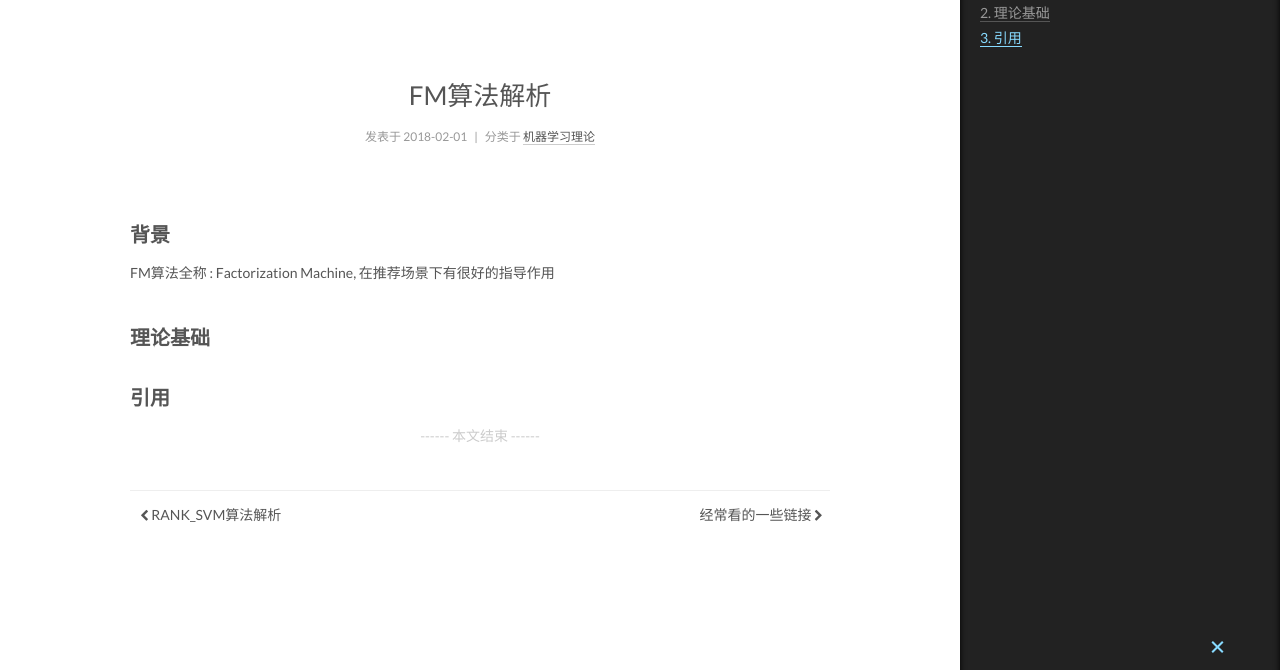
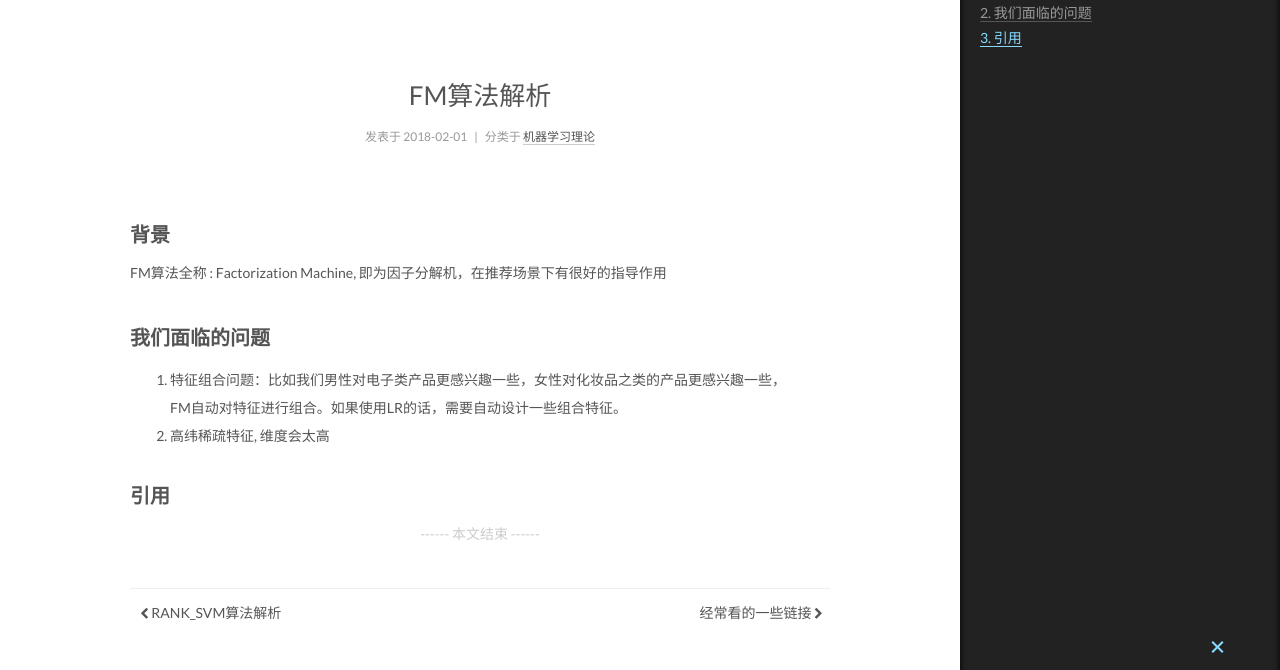
Before and after one commit to c00h00g/c00h00g.github.io, a plain HTML site: page 2018/02/01/FM算法解析/index.html in a window 1280 px wide. Shown: the part 94-764 px from the top of the page. Drawn offline with nearby package versions, Linux system fonts and the light colour scheme; some packages are replaced by stand-ins of ours; a script that the page names is missing.

Commit message:
Site updated: 2018-12-30 16:54:43

```diff
--- a/2018/02/01/FM算法解析/index.html
+++ b/2018/02/01/FM算法解析/index.html
@@ -86,17 +86,17 @@
 
 
 
-<meta name="description" content="背景FM算法全称 : Factorization Machine, 在推荐场景下有很好的指导作用 理论基础引用">
+<meta name="description" content="背景FM算法全称 : Factorization Machine, 即为因子分解机，在推荐场景下有很好的指导作用 我们面临的问题 特征组合问题：比如我们男性对电子类产品更感兴趣一些，女性对化妆品之类的产品更感兴趣一些，FM自动对特征进行组合。如果使用LR的话，需要自动设计一些组合特征。 高纬稀疏特征, 维度会太高  引用">
 <meta property="og:type" content="article">
 <meta property="og:title" content="FM算法解析">
 <meta property="og:url" content="http://yoursite.com/2018/02/01/FM算法解析/index.html">
 <meta property="og:site_name" content="Soul of Light">
-<meta property="og:description" content="背景FM算法全称 : Factorization Machine, 在推荐场景下有很好的指导作用 理论基础引用">
+<meta property="og:description" content="背景FM算法全称 : Factorization Machine, 即为因子分解机，在推荐场景下有很好的指导作用 我们面临的问题 特征组合问题：比如我们男性对电子类产品更感兴趣一些，女性对化妆品之类的产品更感兴趣一些，FM自动对特征进行组合。如果使用LR的话，需要自动设计一些组合特征。 高纬稀疏特征, 维度会太高  引用">
 <meta property="og:locale" content="zh-Hans">
-<meta property="og:updated_time" content="2018-12-30T07:52:32.639Z">
+<meta property="og:updated_time" content="2018-12-30T08:43:38.070Z">
 <meta name="twitter:card" content="summary">
 <meta name="twitter:title" content="FM算法解析">
-<meta name="twitter:description" content="背景FM算法全称 : Factorization Machine, 在推荐场景下有很好的指导作用 理论基础引用">
+<meta name="twitter:description" content="背景FM算法全称 : Factorization Machine, 即为因子分解机，在推荐场景下有很好的指导作用 我们面临的问题 特征组合问题：比如我们男性对电子类产品更感兴趣一些，女性对化妆品之类的产品更感兴趣一些，FM自动对特征进行组合。如果使用LR的话，需要自动设计一些组合特征。 高纬稀疏特征, 维度会太高  引用">
 
 
 
@@ -344,8 +344,12 @@
 
 
 
-        <h3 id="背景"><a href="#背景" class="headerlink" title="背景"></a>背景</h3><p>FM算法全称 : Factorization Machine, 在推荐场景下有很好的指导作用</p>
-<h3 id="理论基础"><a href="#理论基础" class="headerlink" title="理论基础"></a>理论基础</h3><h3 id="引用"><a href="#引用" class="headerlink" title="引用"></a>引用</h3>
+        <h3 id="背景"><a href="#背景" class="headerlink" title="背景"></a>背景</h3><p>FM算法全称 : Factorization Machine, 即为因子分解机，在推荐场景下有很好的指导作用</p>
+<h3 id="我们面临的问题"><a href="#我们面临的问题" class="headerlink" title="我们面临的问题"></a>我们面临的问题</h3><ol>
+<li>特征组合问题：比如我们男性对电子类产品更感兴趣一些，女性对化妆品之类的产品更感兴趣一些，<br>FM自动对特征进行组合。如果使用LR的话，需要自动设计一些组合特征。</li>
+<li>高纬稀疏特征, 维度会太高</li>
+</ol>
+<h3 id="引用"><a href="#引用" class="headerlink" title="引用"></a>引用</h3>
 
     </div>
 
@@ -513,7 +517,7 @@
 
 
 
-              <div class="post-toc-content"><ol class="nav"><li class="nav-item nav-level-3"><a class="nav-link" href="#背景"><span class="nav-number">1.</span> <span class="nav-text">背景</span></a></li><li class="nav-item nav-level-3"><a class="nav-link" href="#理论基础"><span class="nav-number">2.</span> <span class="nav-text">理论基础</span></a></li><li class="nav-item nav-level-3"><a class="nav-link" href="#引用"><span class="nav-number">3.</span> <span class="nav-text">引用</span></a></li></ol></div>
+              <div class="post-toc-content"><ol class="nav"><li class="nav-item nav-level-3"><a class="nav-link" href="#背景"><span class="nav-number">1.</span> <span class="nav-text">背景</span></a></li><li class="nav-item nav-level-3"><a class="nav-link" href="#我们面临的问题"><span class="nav-number">2.</span> <span class="nav-text">我们面临的问题</span></a></li><li class="nav-item nav-level-3"><a class="nav-link" href="#引用"><span class="nav-number">3.</span> <span class="nav-text">引用</span></a></li></ol></div>
 
           </div>
         </section>
--- a/css/main.css
+++ b/css/main.css
@@ -1565,7 +1565,7 @@ pre .javascript .function {
   width: 4px;
   height: 4px;
   border-radius: 50%;
-  background: #b6e0f9;
+  background: #50fff1;
 }
 .links-of-blogroll {
   font-size: 13px;
```
Also changed, not shown: page/3/index.html (+6 -2 lines).
